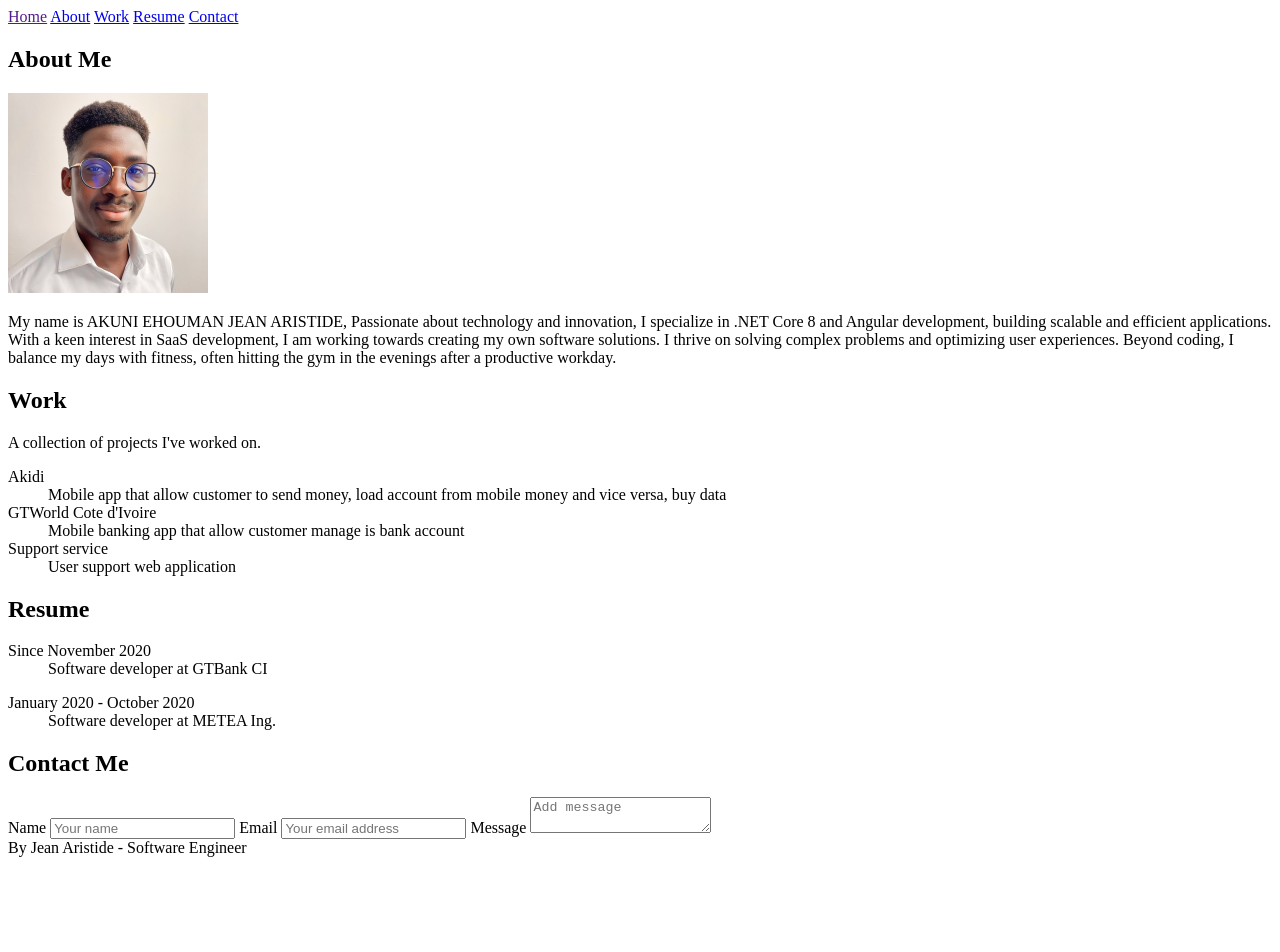
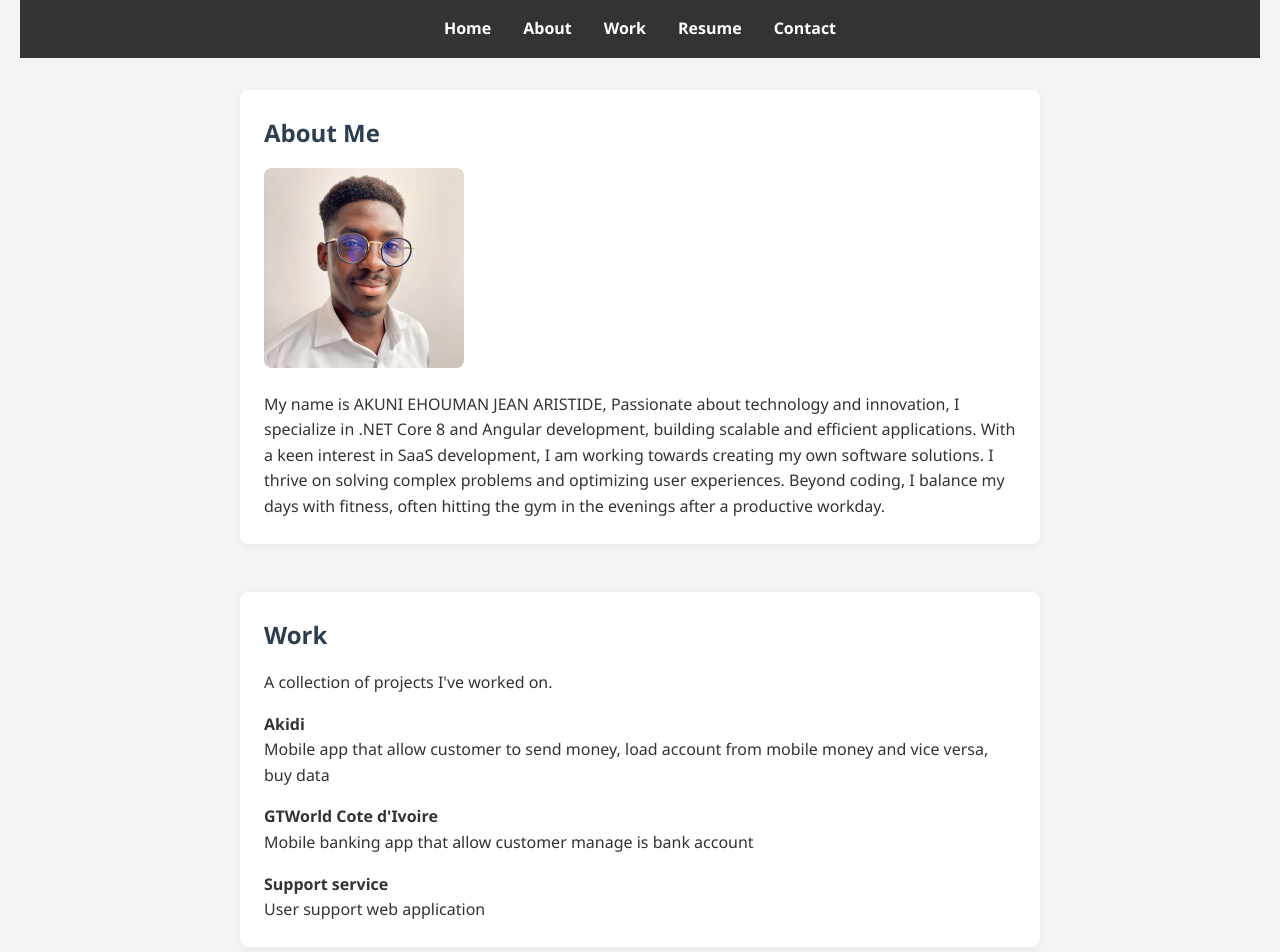
Before and after one commit to blackvd/GMC_checkpoint2, a plain HTML site: page index.html in a window 1280 px wide. Shown: the top 952 px of the page. Before the commit the page ends 865 px from the top, so only its background shows below. Drawn offline with Linux system fonts and the light colour scheme.

Commit message:
Add style to the portfolio

```diff
--- a/index.html
+++ b/index.html
@@ -4,6 +4,7 @@
     <meta charset="UTF-8">
     <meta name="viewport" content="width=device-width, initial-scale=1.0">
     <title>Portfolio</title>
+    <link rel="stylesheet" href="style.css">
 </head>
 <body>
     <header>
--- /dev/null
+++ b/style.css
@@ -0,0 +1,109 @@
+* {
+    margin: 0;
+    padding: 0;
+    box-sizing: border-box;
+}
+
+body {
+    font-family: 'Segoe UI', Tahoma, Geneva, Verdana, sans-serif;
+    line-height: 1.6;
+    background-color: #f4f4f4;
+    color: #333;
+    padding: 0 20px;
+}
+
+header {
+    background-color: #333;
+    padding: 1rem 0;
+}
+
+nav {
+    display: flex;
+    justify-content: center;
+    gap: 2rem;
+}
+
+nav a {
+    color: white;
+    text-decoration: none;
+    font-weight: bold;
+    transition: color 0.3s;
+}
+
+nav a:hover {
+    color: #f39c12;
+}
+
+main {
+    max-width: 800px;
+    margin: 2rem auto;
+}
+
+section {
+    margin-bottom: 3rem;
+    padding: 1.5rem;
+    background-color: white;
+    border-radius: 8px;
+    box-shadow: 0 2px 8px rgba(0,0,0,0.05);
+}
+
+section h1 {
+    margin-bottom: 1rem;
+    color: #2c3e50;
+}
+
+img {
+    border-radius: 8px;
+    margin-bottom: 1rem;
+    max-width: 100%;
+}
+
+dl {
+    margin-top: 1rem;
+}
+
+dt {
+    font-weight: bold;
+    margin-top: 1rem;
+}
+
+form {
+    display: flex;
+    flex-direction: column;
+}
+
+form label {
+    margin-top: 1rem;
+    margin-bottom: 0.5rem;
+}
+
+form input, form textarea {
+    padding: 0.75rem;
+    border: 1px solid #ccc;
+    border-radius: 6px;
+    font-size: 1rem;
+}
+
+form textarea {
+    min-height: 100px;
+    resize: vertical;
+}
+
+footer {
+    text-align: center;
+    padding: 1rem;
+    background-color: #333;
+    color: white;
+    margin-top: 3rem;
+}
+
+@media (max-width: 600px) {
+    nav {
+        flex-direction: column;
+        gap: 1rem;
+    }
+
+    main {
+        padding: 0 10px;
+    }
+}
```
